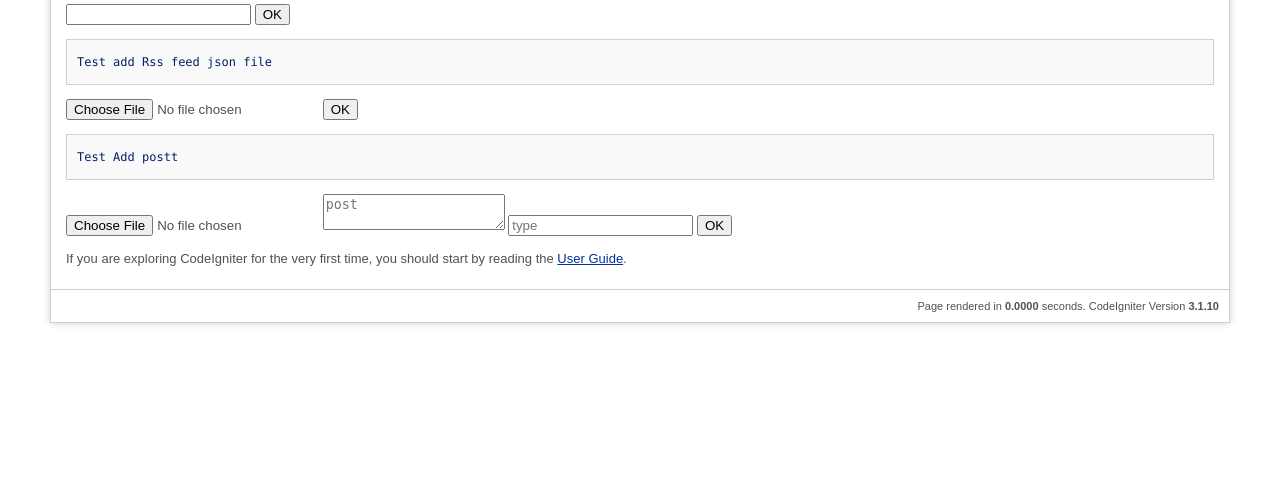
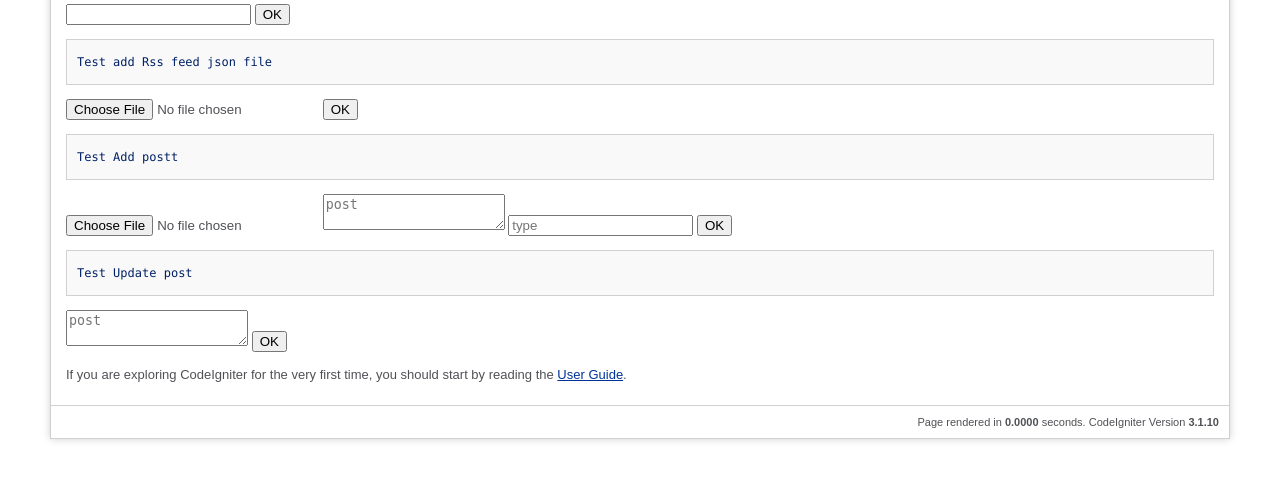
Before and after one commit to lyabs243/notify_caf_cl_cc_server, a CodeIgniter app: page /wordpress/ in a window 1280 px wide. Shown: the part 1253-1732 px from the top of the page. Before the commit the page ends 1579 px from the top, so only its background shows below. Run offline with CodeIgniter, Linux system fonts and the light colour scheme.

Commit message:
Update a post message

```diff
--- a/application/models/Post_model.php
+++ b/application/models/Post_model.php
@@ -18,6 +18,10 @@ class Post_model extends CI_Model
 
         return $id;
     }
+
+	public function update_post($id, $idSubscriber, $data) {
+		return $this->db->update('post', $data, array('id' => $id, 'id_subscriber' => $idSubscriber));
+	}
 
 	//get posts of specific subscriber or all posts
 	public function get_posts($idSubscriber, $page){
--- a/application/views/welcome_message.php
+++ b/application/views/welcome_message.php
@@ -175,6 +175,12 @@ defined('BASEPATH') OR exit('No direct script access allowed');
             <input type="submit" value="OK">
         </form>
 
+        <code>Test Update post</code>
+        <form method="post" action="post/update/9/7" enctype="multipart/form-data">
+            <textarea name="post" placeholder="post"></textarea>
+            <input type="submit" value="OK">
+        </form>
+
 		<p>If you are exploring CodeIgniter for the very first time, you should start by reading the <a href="user_guide/">User Guide</a>.</p>
 	</div>
 
```
Also changed, not shown: application/controllers/Post.php (+18 -0 lines).
